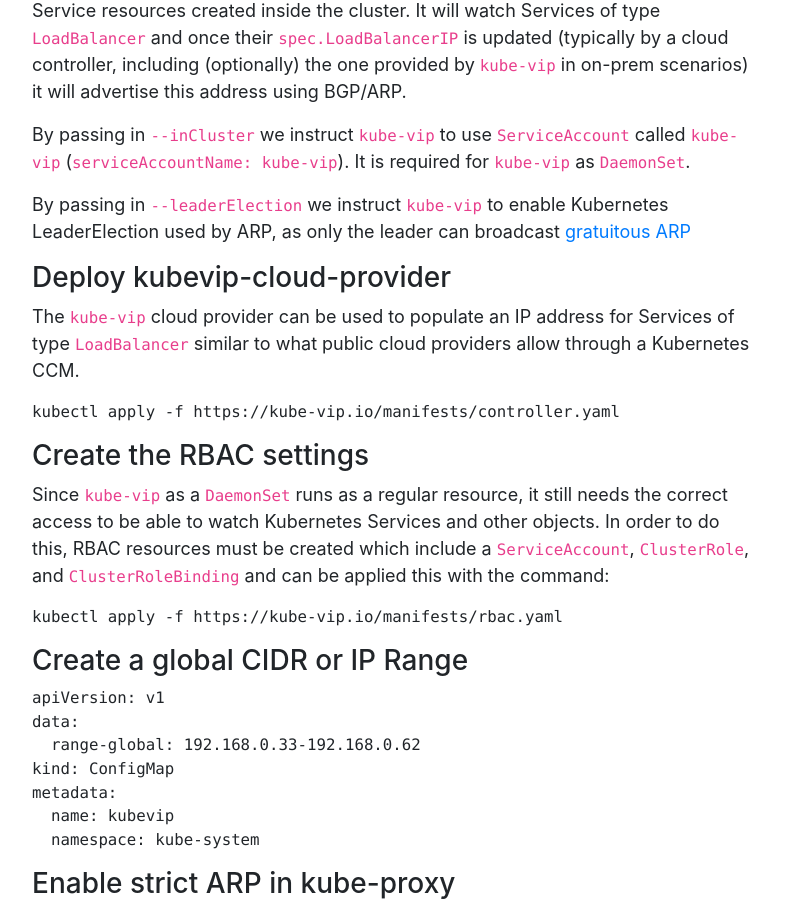
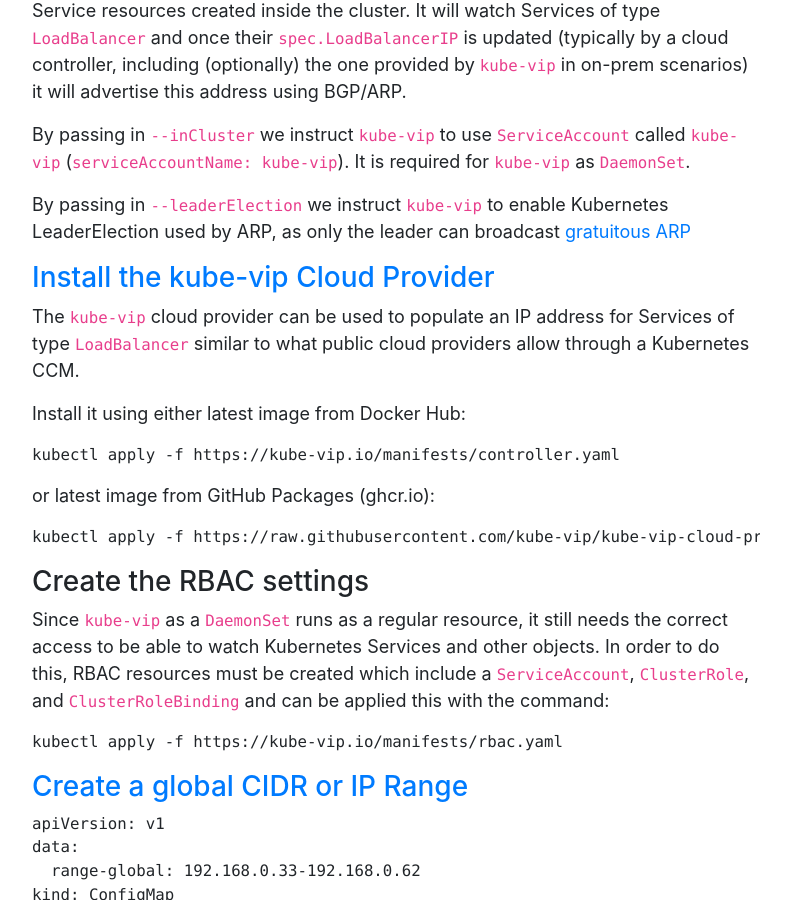
Before and after one commit to aursu/aursu.github.io, a Jekyll site: the page built from _posts/2022-05-06-kube-vip-loadbalancer.md, in a window 1280 px wide and 900 px high, scrolled down 1279 px. Shown: the whole window, without its empty margins (244-1035 px from the left). Built offline with Jekyll 4.4.1, drawn with Linux system fonts in a browser that asks for light colours; a script that is not in the unit is left out; some of the changed text lies outside the part shown.

Commit message:
Added small corrections and URLs

````diff
--- a/_posts/2022-05-06-kube-vip-loadbalancer.md
+++ b/_posts/2022-05-06-kube-vip-loadbalancer.md
@@ -29,12 +29,20 @@
 
 By passing in `--leaderElection` we instruct `kube-vip` to enable Kubernetes LeaderElection used by ARP, as only the leader can broadcast [gratuitous ARP](https://wiki.wireshark.org/Gratuitous_ARP)
 
-### Deploy kubevip-cloud-provider
+### [Install the kube-vip Cloud Provider](https://kube-vip.chipzoller.dev/docs/usage/cloud-provider/#install-the-kube-vip-cloud-provider)
 
 The `kube-vip` cloud provider can be used to populate an IP address for Services of type `LoadBalancer` similar to what public cloud providers allow through a Kubernetes CCM.
 
+Install it  using either latest image from Docker Hub:
+
 ```
 kubectl apply -f https://kube-vip.io/manifests/controller.yaml
+```
+
+or latest image from GitHub Packages (ghcr.io):
+
+```
+kubectl apply -f https://raw.githubusercontent.com/kube-vip/kube-vip-cloud-provider/main/manifest/kube-vip-cloud-controller.yaml
 ```
 
 ### Create the RBAC settings
@@ -45,7 +53,7 @@
 kubectl apply -f https://kube-vip.io/manifests/rbac.yaml
 ```
 
-###  Create a global CIDR or IP Range
+###  [Create a global CIDR or IP Range](https://kube-vip.chipzoller.dev/docs/usage/cloud-provider/#create-a-global-cidr-or-ip-range)
 
 ```
 apiVersion: v1
@@ -57,7 +65,7 @@
   namespace: kube-system
 ```
 
-### Enable strict ARP in kube-proxy
+### [Enable strict ARP in kube-proxy](https://kube-vip.io/kubernetes/arp/)
 
 Use next command to apply changes into `kube-proxy`:
 
@@ -67,7 +75,7 @@
 kubectl apply -f - -n kube-system
 ```
 
-### Generating a Manifest
+### [Generating a Manifest](https://kube-vip.chipzoller.dev/docs/installation/static/#generating-a-manifest)
 
 It is possible to use the `kube-vip` container itself to generate `DaemonSet` manifest. We do this by running the `kube-vip` image as a container and passing in the various [flags](https://kube-vip.chipzoller.dev/docs/installation/flags/) for the capabilities we want to enable.
 
@@ -262,7 +270,7 @@
   numberReady: 0
 ```
 
-### Creating manifest on Cri-O
+### Creating manifest on CRI-O
 
 `crictl` command operates with Pods, therefore it is difficult to use `crictl run`
 
@@ -337,13 +345,13 @@
       hostNetwork: true
 ```
 
-To apply these manifests, use next command:
+To apply this manifest, use next command:
 
 ```
 kubectl apply -f kube-vip-manifest-ds.yaml
 ```
 
-To get created manifest, use next command:
+To get just generated manifest, use next command:
 
 ```
 kubectl logs deploy/kube-vip-manifest-ds > kube-vip-ds-bgp.yaml
````
